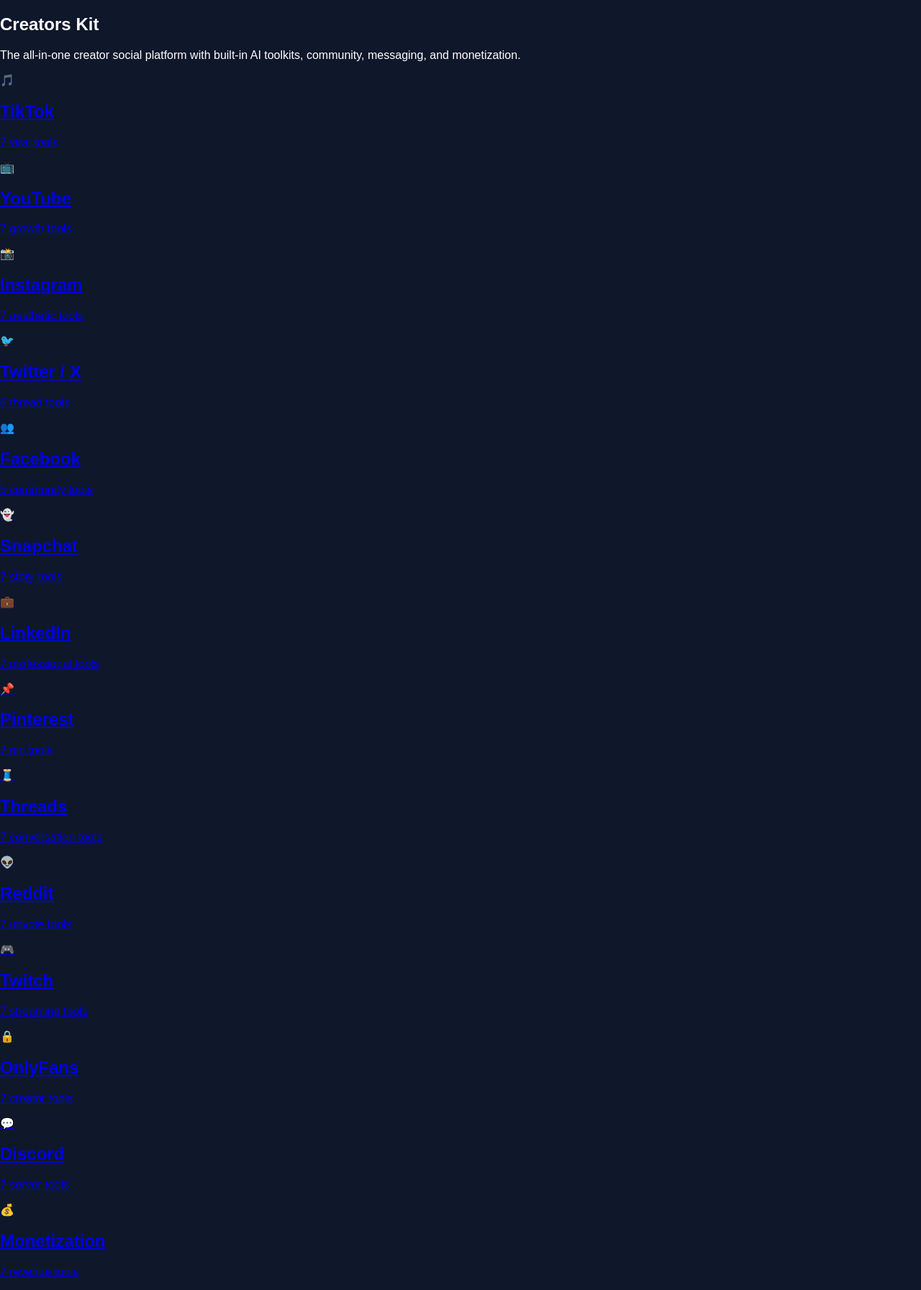
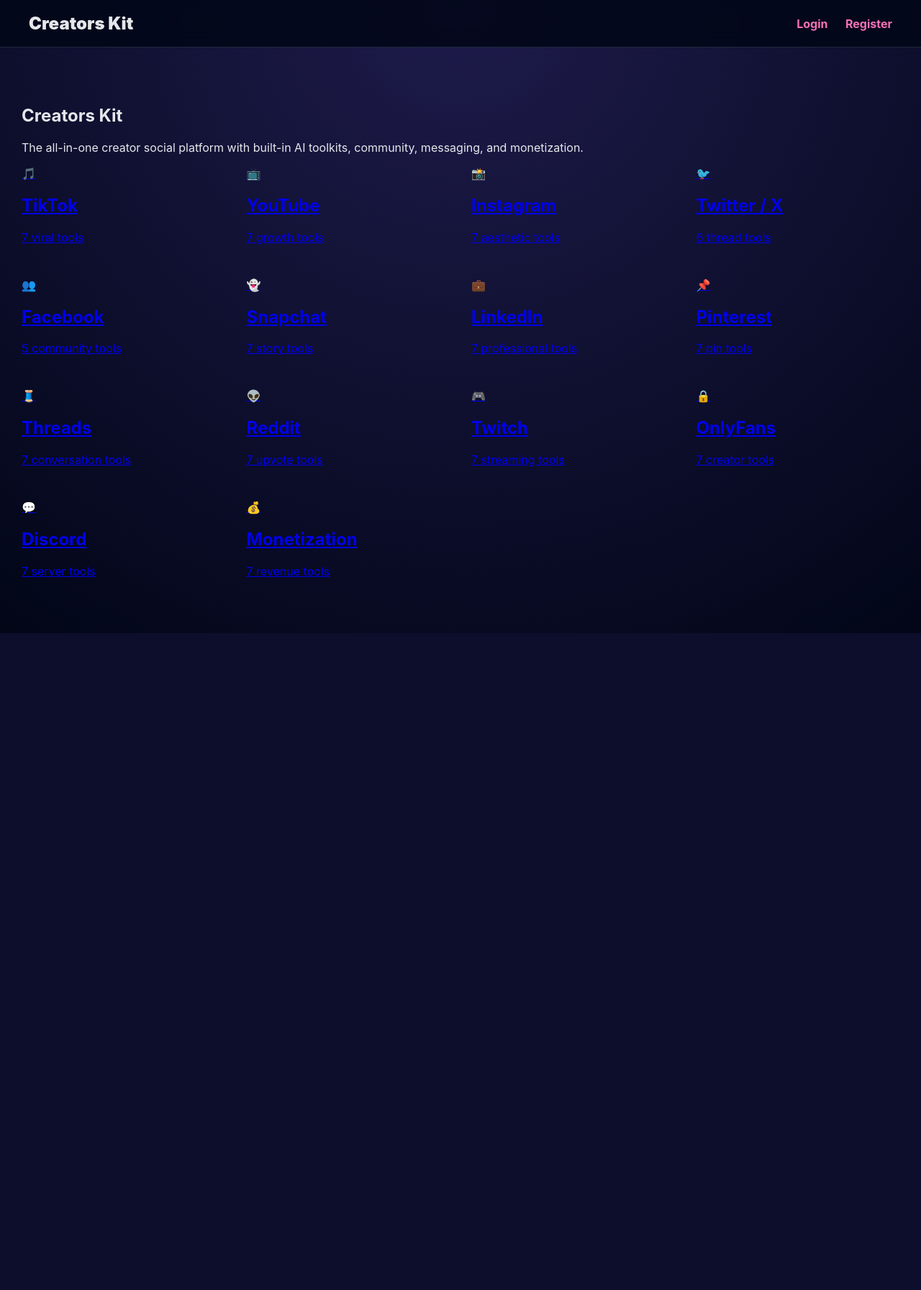
Before and after one commit to drwttierney-wq/Creatorskit, a Flask app: page /dashboard in a window 1280 px wide. Shown: the whole page at 72% size. After the commit the page ends 880 px from the top, so only its background shows below. Run offline with Flask 3, Linux system fonts and the light colour scheme.

Commit message:
Update base.html

```diff
--- a/templates/base.html
+++ b/templates/base.html
@@ -3,14 +3,101 @@
 <head>
     <meta charset="UTF-8">
     <title>Creators Kit</title>
+
     <style>
-        body { font-family: Arial, sans-serif; background: #0f172a; color: #fff; margin: 0; }
-        .btn-primary { background: #ec4899; padding: 15px 30px; border-radius: 10px; color: #fff; text-decoration: none; font-weight: bold; display: inline-block; }
-        .max-w-md { max-width: 500px; margin: 0 auto; }
-        input { width: 100%; padding: 15px; margin-bottom: 15px; border-radius: 10px; border: none; }
+        body {
+            margin: 0;
+            font-family: Inter, Arial, sans-serif;
+            background: radial-gradient(circle at top, #1e1b4b, #020617);
+            color: #e5e7eb;
+        }
+
+        nav {
+            display: flex;
+            justify-content: space-between;
+            align-items: center;
+            padding: 18px 40px;
+            background: rgba(2,6,23,0.85);
+            backdrop-filter: blur(12px);
+            border-bottom: 1px solid #1e293b;
+        }
+
+        nav a {
+            color: #f472b6;
+            text-decoration: none;
+            font-weight: 700;
+            margin-left: 20px;
+        }
+
+        .container {
+            max-width: 1300px;
+            margin: auto;
+            padding: 60px 30px;
+        }
+
+        .btn-primary {
+            background: linear-gradient(135deg, #ec4899, #8b5cf6);
+            padding: 16px 36px;
+            border-radius: 999px;
+            color: white;
+            font-weight: 800;
+            text-decoration: none;
+            display: inline-block;
+            box-shadow: 0 20px 50px rgba(236,72,153,.35);
+            transition: transform .25s ease;
+        }
+
+        .btn-primary:hover {
+            transform: scale(1.05);
+        }
+
+        /* DASHBOARD GRID */
+        .grid {
+            display: grid;
+            grid-template-columns: repeat(auto-fit, minmax(260px, 1fr));
+            gap: 30px;
+        }
+
+        .card {
+            background: linear-gradient(180deg, #020617, #020617);
+            border: 1px solid #1e293b;
+            border-radius: 22px;
+            padding: 40px 30px;
+            text-align: center;
+            transition: all .35s ease;
+            cursor: pointer;
+        }
+
+        .card:hover {
+            transform: translateY(-10px);
+            border-color: #ec4899;
+            box-shadow: 0 40px 80px rgba(236,72,153,.25);
+        }
+
+        .card h2 {
+            font-size: 26px;
+            margin-bottom: 10px;
+        }
+
+        .card p {
+            opacity: .75;
+        }
     </style>
 </head>
+
 <body>
+
+<nav>
+    <div style="font-size:24px;font-weight:900;">Creators Kit</div>
+    <div>
+        <a href="/login">Login</a>
+        <a href="/register">Register</a>
+    </div>
+</nav>
+
+<div class="container">
     {% block content %}{% endblock %}
+</div>
+
 </body>
 </html>
```
